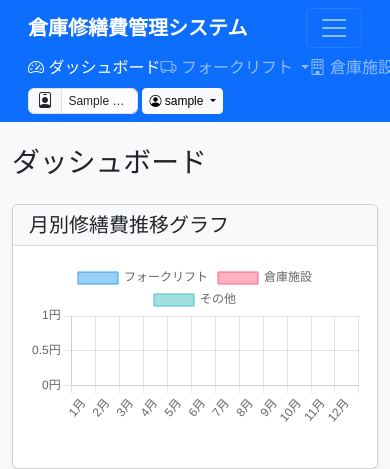
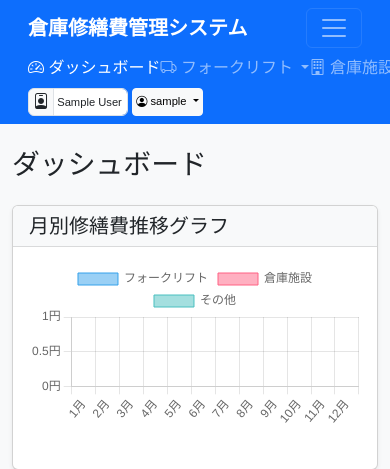
Before and after one commit to takeruup-git/warehouse-repair-management-system, a Flask app: page / in a window 390 px wide, after a click that opens the changed part; the page is wider, and only the part inside the window is pictured. Shown: the top 469 px of that part. Run offline with Flask 3, Linux system fonts and the light colour scheme; the visitor is signed in with stand-in values (Sample User, id 1); data that the repository does not hold is empty; some libraries are stand-ins or nearby versions.

Commit message:
複数の問題を修正
1. フォークリフト一覧から定期自主検査記録表フォーマット出力ボタンを削除
2. PDFアップロードで日本語ファイル名が使えるように修正
3. アカウント名と操作者名の表示が崩れる問題を修正するためにCSSを調整

```diff
--- a/app/routes/pdf_management.py
+++ b/app/routes/pdf_management.py
@@ -83,8 +83,14 @@ def upload():
 
             # ファイルが許可された拡張子を持つか確認
             if file and allowed_file(file.filename):
-                # オリジナルのファイル名を保持
-                filename = secure_filename(file.filename)
+                # オリジナルのファイル名を保持（日本語対応）
+                original_filename = file.filename
+                # 日本語ファイル名の場合はUUIDを使用
+                if any(ord(c) > 127 for c in original_filename):
+                    ext = original_filename.rsplit('.', 1)[1].lower() if '.' in original_filename else 'pdf'
+                    filename = f"{uuid.uuid4().hex}.{ext}"
+                else:
+                    filename = secure_filename(original_filename)
 
                 # 重複を避けるためにタイムスタンプ付きのサブディレクトリを作成
                 date_str = datetime.now().strftime('%Y%m%d_%H%M%S')
@@ -148,8 +154,14 @@ def upload():
             # 画像ファイルの拡張子を確認
             allowed_image_extensions = {'png', 'jpg', 'jpeg', 'gif'}
             if '.' in file.filename and file.filename.rsplit('.', 1)[1].lower() in allowed_image_extensions:
-                # オリジナルのファイル名を保持
-                filename = secure_filename(file.filename)
+                # オリジナルのファイル名を保持（日本語対応）
+                original_filename = file.filename
+                # 日本語ファイル名の場合はUUIDを使用
+                if any(ord(c) > 127 for c in original_filename):
+                    ext = original_filename.rsplit('.', 1)[1].lower() if '.' in original_filename else 'jpg'
+                    filename = f"{uuid.uuid4().hex}.{ext}"
+                else:
+                    filename = secure_filename(original_filename)
 
                 # 重複を避けるためにタイムスタンプ付きのサブディレクトリを作成
                 date_str = datetime.now().strftime('%Y%m%d_%H%M%S')
--- a/app/static/css/style.css
+++ b/app/static/css/style.css
@@ -45,28 +45,31 @@ body {
 
 /* 操作者名表示 */
 .operator-name-container {
-    max-width: 180px;
+    max-width: 160px;
 }
 
 #global-operator-name {
     white-space: nowrap;
     overflow: hidden;
     text-overflow: ellipsis;
-    min-width: 80px;
+    min-width: 70px;
     max-width: 100%;
-    font-size: 0.85rem;
-    padding: 0.25rem 0.5rem;
-    height: auto;
+    font-size: 0.8rem;
+    padding: 0.2rem 0.4rem;
+    height: 28px;
+    line-height: 1;
 }
 
 /* ユーザー名ドロップダウン */
 #userDropdown {
-    font-size: 0.85rem;
-    padding: 0.25rem 0.5rem;
+    font-size: 0.8rem;
+    padding: 0.2rem 0.4rem;
     white-space: nowrap;
     overflow: hidden;
     text-overflow: ellipsis;
-    max-width: 150px;
+    max-width: 130px;
+    height: 28px;
+    line-height: 1.2;
 }
 
 /* カード */
@@ -148,34 +151,36 @@ body {
     }
 
     .operator-name-container {
-        max-width: 140px;
+        max-width: 120px;
     }
 
     #global-operator-name {
-        min-width: 70px;
-        font-size: 0.8rem;
+        min-width: 60px;
+        font-size: 0.75rem;
+        padding: 0.15rem 0.3rem;
     }
 
     #userDropdown {
-        font-size: 0.8rem;
-        max-width: 120px;
+        font-size: 0.75rem;
+        max-width: 100px;
+        padding: 0.15rem 0.3rem;
     }
 }
 
 @media (max-width: 576px) {
     .operator-name-container {
-        max-width: 110px;
+        max-width: 100px;
     }
 
     #global-operator-name {
-        min-width: 50px;
-        font-size: 0.75rem;
-        padding: 0.2rem 0.4rem;
+        min-width: 40px;
+        font-size: 0.7rem;
+        padding: 0.1rem 0.2rem;
     }
 
     #userDropdown {
-        font-size: 0.75rem;
-        padding: 0.2rem 0.4rem;
-        max-width: 100px;
+        font-size: 0.7rem;
+        padding: 0.1rem 0.2rem;
+        max-width: 80px;
     }
 }
--- a/app/templates/base.html
+++ b/app/templates/base.html
@@ -96,8 +96,8 @@
                     <!-- 操作者名とユーザー名表示（シンプル化） -->
                     {% if current_user.is_authenticated %}
                     <div class="input-group me-1 operator-name-container">
-                        <span class="input-group-text py-0 px-2"><i class="bi bi-person-badge"></i></span>
-                        <input type="text" class="form-control" id="global-operator-name" value="{{ current_user.full_name or current_user.username }}" readonly>
+                        <span class="input-group-text p-0 px-1"><i class="bi bi-person-badge"></i></span>
+                        <input type="text" class="form-control py-0" id="global-operator-name" value="{{ current_user.full_name or current_user.username }}" readonly>
                     </div>
 
                     <div class="dropdown">
```
Also changed, not shown: app/templates/forklift/index.html (+0 -17 lines).
